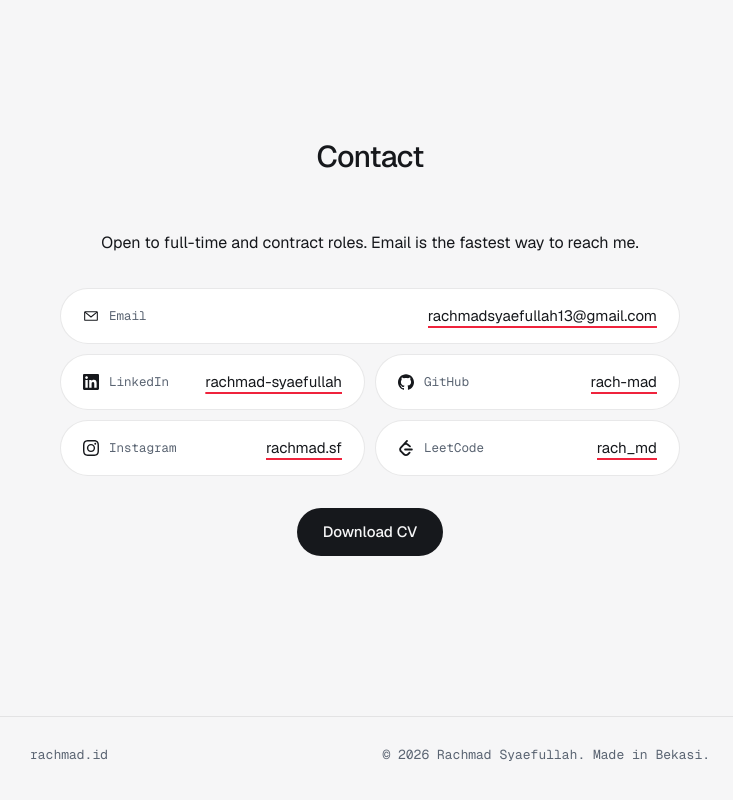
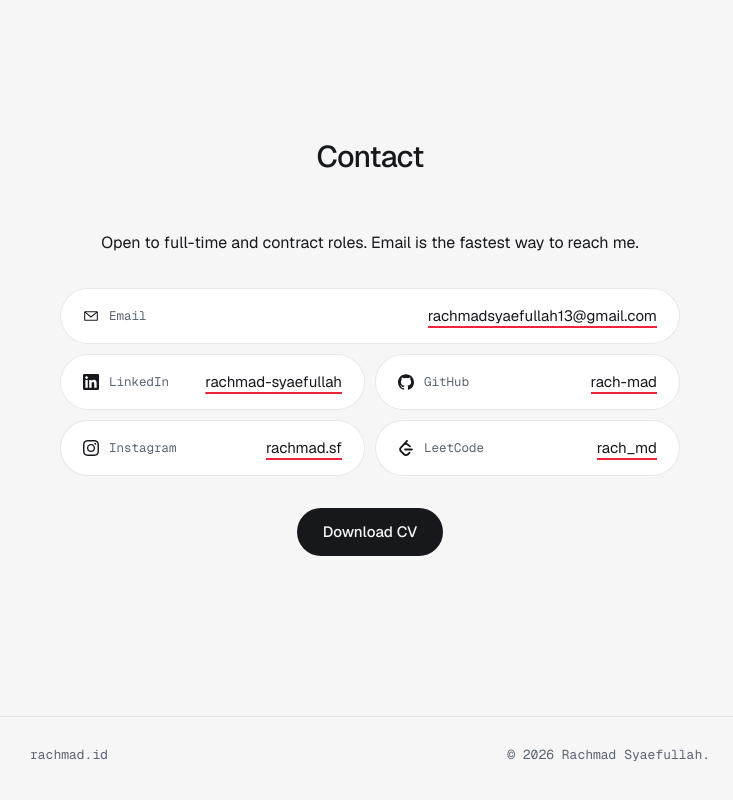
Before and after one commit to rachmadd/rachmad.id, a Next.js app: page / in a window 1280 px wide. Shown: the part 7464-8264 px from the top of the page, without its empty margins (270-1003 px from the left). Built offline with nearby package versions, Linux system fonts and the light colour scheme; no server answers.

Commit message:
fix: drop "Made in Bekasi" from footer copyright line

```diff
--- a/src/components/layout/Footer.tsx
+++ b/src/components/layout/Footer.tsx
@@ -2,7 +2,7 @@ export function Footer() {
   return (
     <footer className="mx-auto mt-[96px] flex max-w-content justify-between gap-4 border-t border-border px-[24px] pt-7 pb-[140px] font-mono text-[13px] text-muted md:mt-[160px] md:px-[40px]">
       <span>rachmad.id</span>
-      <span>© 2026 Rachmad Syaefullah. Made in Bekasi.</span>
+      <span>© 2026 Rachmad Syaefullah.</span>
     </footer>
   );
 }
```
